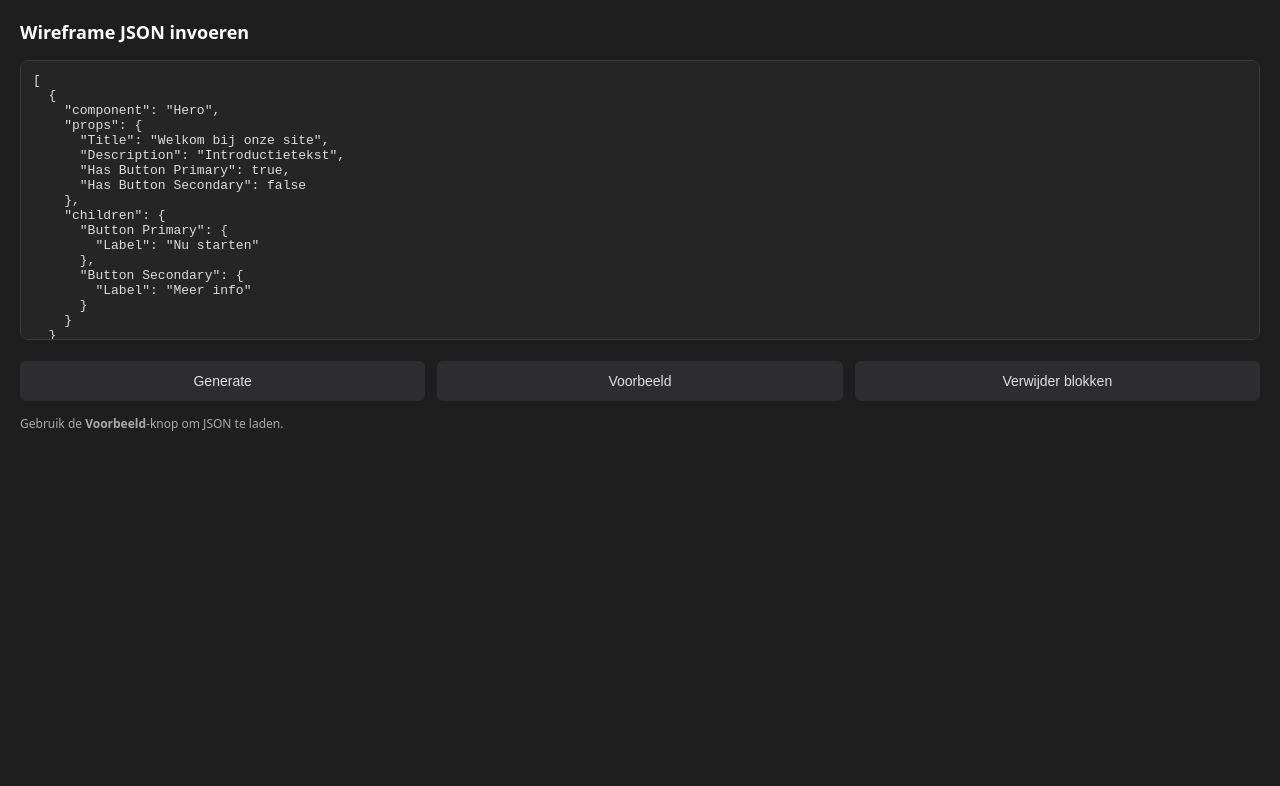
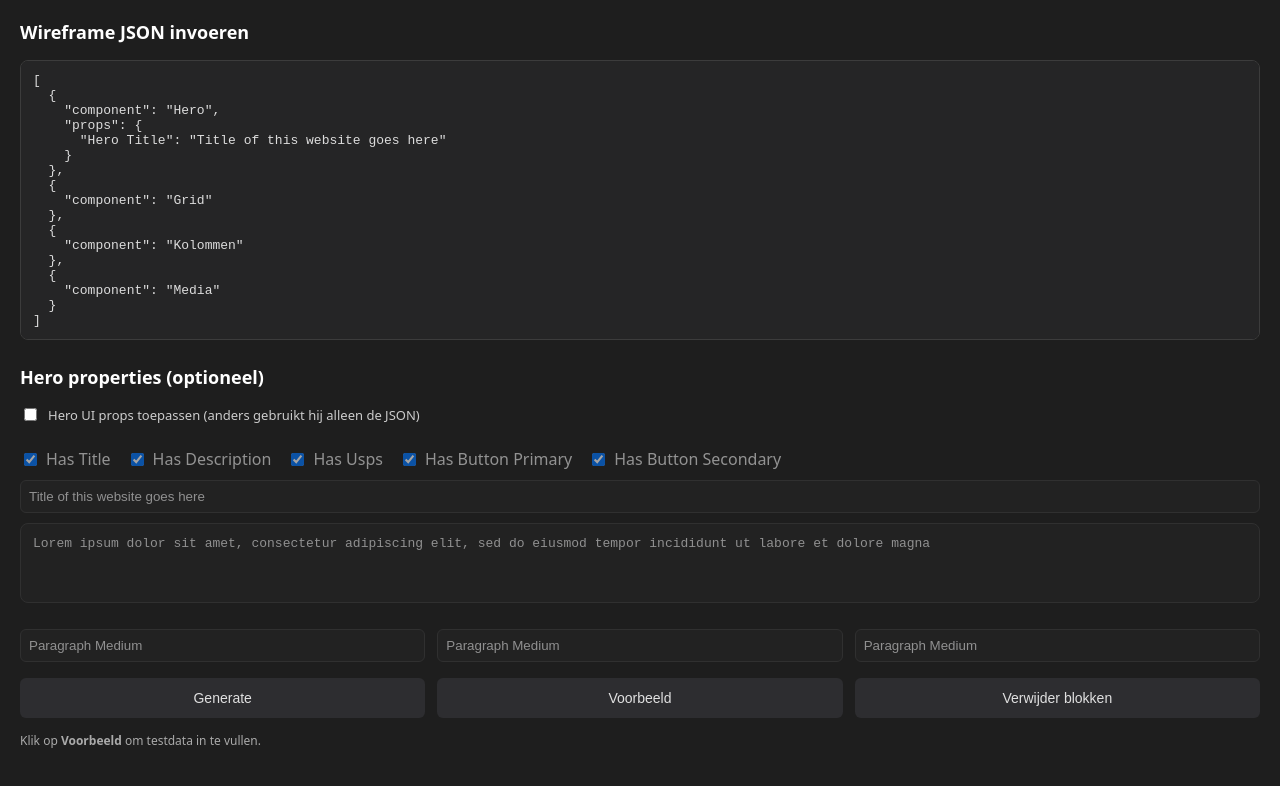
Before and after one commit to jessevlux/figma-plugin, a website: page ui.html in a window 1280 px wide. Both pictures are taken after a click on the button "Voorbeeld". Drawn offline with Linux system fonts and the light colour scheme.

Commit message:
added properties

```diff
--- a/ui.html
+++ b/ui.html
@@ -10,7 +10,6 @@
         padding: 20px;
         background: #1e1e1e;
         color: #e0e0e0;
-        overflow: hidden;
       }
       h3 {
         margin: 0 0 16px;
@@ -57,17 +56,113 @@
         font-size: 12px;
         color: #aaa;
       }
-      code {
-        background: #2d2d30;
-        padding: 2px 4px;
-        border-radius: 4px;
-        color: #9cdcfe;
-      }
     </style>
   </head>
   <body>
     <h3>Wireframe JSON invoeren</h3>
     <textarea id="jsonInput"></textarea>
+
+    <h3 style="margin-top: 20px">Hero properties (optioneel)</h3>
+    <label
+      style="
+        display: flex;
+        align-items: center;
+        gap: 8px;
+        font-size: 13px;
+        color: #ccc;
+        margin: 6px 0 8px 0;
+      "
+    >
+      <input type="checkbox" id="useHeroUIProps" /> Hero UI props toepassen
+      (anders gebruikt hij alleen de JSON)
+    </label>
+    <div
+      id="heroProps"
+      style="
+        display: flex;
+        flex-direction: column;
+        gap: 10px;
+        margin-bottom: 8px;
+        opacity: 0.6;
+        pointer-events: none;
+      "
+    >
+      <div class="row" style="gap: 16px; align-items: center">
+        <label style="display: flex; align-items: center; gap: 6px">
+          <input type="checkbox" id="heroHasTitle" checked /> Has Title
+        </label>
+        <label style="display: flex; align-items: center; gap: 6px">
+          <input type="checkbox" id="heroHasDescription" checked /> Has
+          Description
+        </label>
+        <label style="display: flex; align-items: center; gap: 6px">
+          <input type="checkbox" id="heroHasUsps" checked /> Has Usps
+        </label>
+        <label style="display: flex; align-items: center; gap: 6px">
+          <input type="checkbox" id="heroHasButtonPrimary" checked /> Has Button
+          Primary
+        </label>
+        <label style="display: flex; align-items: center; gap: 6px">
+          <input type="checkbox" id="heroHasButtonSecondary" checked /> Has
+          Button Secondary
+        </label>
+      </div>
+
+      <input
+        id="heroTitle"
+        placeholder="Hero Title"
+        style="
+          padding: 8px;
+          background: #252526;
+          border: 1px solid #3c3c3c;
+          border-radius: 6px;
+          color: #dcdcdc;
+        "
+      />
+      <textarea
+        id="heroDescription"
+        placeholder="Description"
+        style="height: 80px"
+      ></textarea>
+      <div class="row">
+        <input
+          id="heroUsp1"
+          placeholder="Usp 1"
+          style="
+            flex: 1;
+            padding: 8px;
+            background: #252526;
+            border: 1px solid #3c3c3c;
+            border-radius: 6px;
+            color: #dcdcdc;
+          "
+        />
+        <input
+          id="heroUsp2"
+          placeholder="Usp 2"
+          style="
+            flex: 1;
+            padding: 8px;
+            background: #252526;
+            border: 1px solid #3c3c3c;
+            border-radius: 6px;
+            color: #dcdcdc;
+          "
+        />
+        <input
+          id="heroUsp3"
+          placeholder="Usp 3"
+          style="
+            flex: 1;
+            padding: 8px;
+            background: #252526;
+            border: 1px solid #3c3c3c;
+            border-radius: 6px;
+            color: #dcdcdc;
+          "
+        />
+      </div>
+    </div>
 
     <div class="row">
       <button id="generate">Generate</button>
@@ -75,43 +170,119 @@
       <button id="clear">Verwijder blokken</button>
     </div>
 
-    <div class="hint">
-      Gebruik de <strong>Voorbeeld</strong>-knop om JSON te laden.
-    </div>
+    <div class="hint">Klik op <b>Voorbeeld</b> om testdata in te vullen.</div>
 
     <script>
       const textarea = document.getElementById("jsonInput");
 
+      function getHeroPropsFromUI() {
+        const props = {};
+        // Booleans (altijd meesturen)
+        props["Has Title"] = document.getElementById("heroHasTitle").checked;
+        props["Has Description"] =
+          document.getElementById("heroHasDescription").checked;
+        props["Has Usps"] = document.getElementById("heroHasUsps").checked;
+        props["Has Button Primary"] = document.getElementById(
+          "heroHasButtonPrimary"
+        ).checked;
+        props["Has Button Secondary"] = document.getElementById(
+          "heroHasButtonSecondary"
+        ).checked;
+
+        // Tekstvelden (alleen meesturen als er inhoud is)
+        const title = document.getElementById("heroTitle").value.trim();
+        if (title) props["Hero Title"] = title;
+
+        const desc = document.getElementById("heroDescription").value.trim();
+        if (desc) props["Description"] = desc;
+
+        const usp1 = document.getElementById("heroUsp1").value.trim();
+        if (usp1) props["Usp 1"] = usp1;
+        const usp2 = document.getElementById("heroUsp2").value.trim();
+        if (usp2) props["Usp 2"] = usp2;
+        const usp3 = document.getElementById("heroUsp3").value.trim();
+        if (usp3) props["Usp 3"] = usp3;
+
+        return props;
+      }
+
       const exampleData = [
         {
           component: "Hero",
-          props: {
-            Title: "Welkom bij onze site",
-            Description: "Introductietekst",
-            "Has Button Primary": true,
-            "Has Button Secondary": false,
-          },
-          children: {
-            "Button Primary": { Label: "Nu starten" },
-            "Button Secondary": { Label: "Meer info" },
-          },
+          props: { "Hero Title": "Title of this website goes here" },
         },
+        { component: "Grid" },
+        { component: "Kolommen" },
+        { component: "Media" },
       ];
 
       document.getElementById("generate").onclick = () => {
+        const raw = textarea.value.trim();
+        if (!raw) {
+          parent.postMessage(
+            { pluginMessage: { type: "generate-wireframe", json: "[]" } },
+            "*"
+          );
+          return;
+        }
+
+        let blocks;
+        try {
+          blocks = JSON.parse(raw);
+        } catch (e) {
+          alert("JSON niet geldig: " + e.message);
+          return;
+        }
+
+        let withProps = blocks;
+        if (useHeroUIProps.checked) {
+          const heroProps = getHeroPropsFromUI();
+          withProps = Array.isArray(blocks)
+            ? blocks.map((b) =>
+                b && b.component === "Hero"
+                  ? { ...b, props: { ...(b.props || {}), ...heroProps } }
+                  : b
+              )
+            : blocks;
+        }
+
         parent.postMessage(
-          { pluginMessage: { type: "generate", json: textarea.value } },
+          {
+            pluginMessage: {
+              type: "generate-wireframe",
+              json: JSON.stringify(withProps),
+            },
+          },
           "*"
         );
       };
 
       document.getElementById("example").onclick = () => {
+        // Vul een voorbeeld en zet ook voorbeeld-hero props in de UI
         textarea.value = JSON.stringify(exampleData, null, 2);
+        document.getElementById("heroTitle").value =
+          "Title of this website goes here";
+        document.getElementById("heroDescription").value =
+          "Lorem ipsum dolor sit amet, consectetur adipiscing elit, sed do eiusmod tempor incididunt ut labore et dolore magna";
+        document.getElementById("heroUsp1").value = "Paragraph Medium";
+        document.getElementById("heroUsp2").value = "Paragraph Medium";
+        document.getElementById("heroUsp3").value = "Paragraph Medium";
       };
 
       document.getElementById("clear").onclick = () => {
         parent.postMessage({ pluginMessage: { type: "clear-page" } }, "*");
       };
+      // Toggle: UI props aan/uit en velden enablen/disablen
+      const useHeroUIProps = document.getElementById("useHeroUIProps");
+      const heroPropsEl = document.getElementById("heroProps");
+      function setHeroPropsEnabled(enabled) {
+        heroPropsEl.style.opacity = enabled ? "1" : "0.6";
+        heroPropsEl.style.pointerEvents = enabled ? "auto" : "none";
+      }
+      useHeroUIProps.addEventListener("change", () =>
+        setHeroPropsEnabled(useHeroUIProps.checked)
+      );
+      setHeroPropsEnabled(false);
     </script>
   </body>
 </html>
```
Also changed, not shown: dist/code.js.
